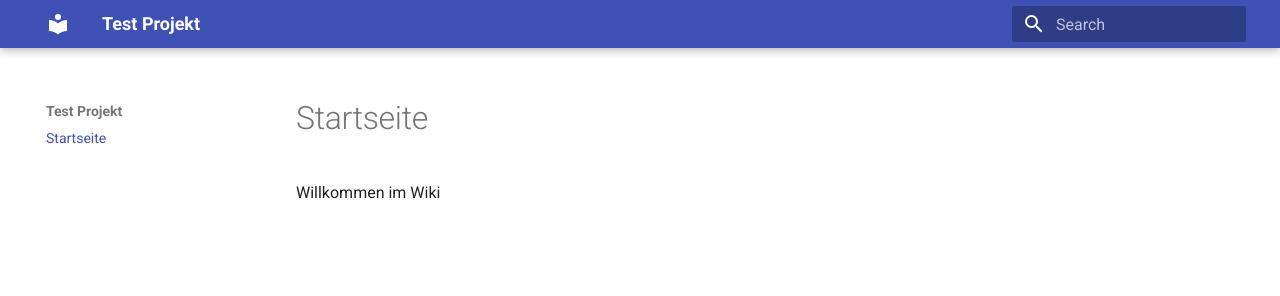
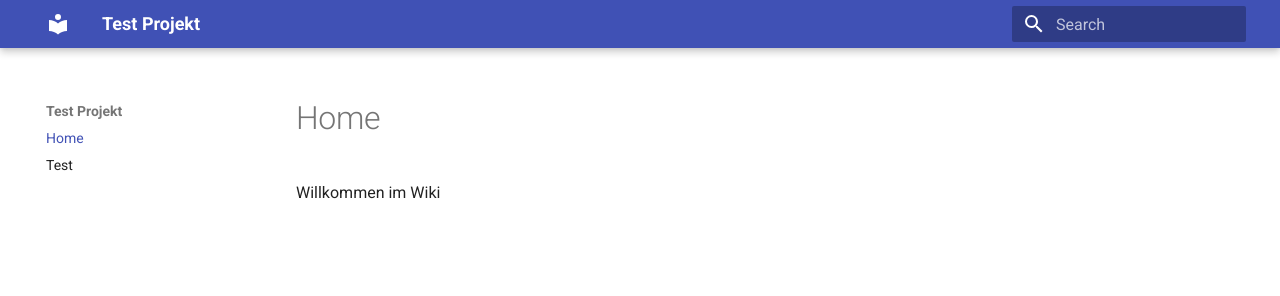
Before and after one commit to shlareut/lpr-wiki, an MkDocs documentation site: the page built from docs/index.md, in a window 1280 px wide. Shown: the top 296 px of the page. Built offline with MkDocs 1.6.1 and Material for MkDocs 9.7.7, drawn with Linux system fonts in a browser that asks for light colours; part of the change alters nothing that is shown.

Commit message:
Update mkdocs.yml

```diff
--- a/mkdocs.yml
+++ b/mkdocs.yml
@@ -1,5 +1,3 @@
 site_name: Test Projekt
-nav:
-  - Startseite: index.md
 theme:
   name: material
```
